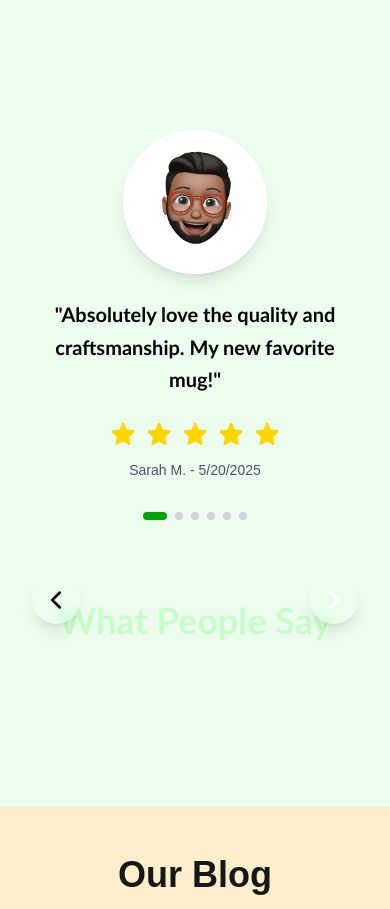
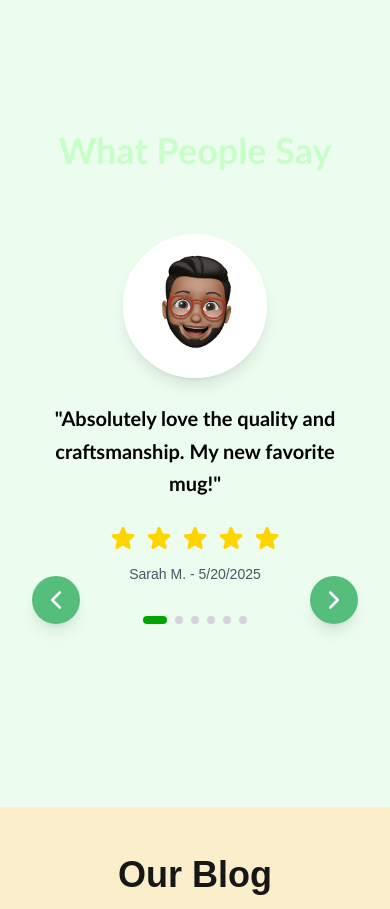
Before and after one commit to M0hammedHaris/mud_potter, a Next.js app: page / in a window 390 px wide. Shown: the part 7100-8009 px from the top of the page. Built offline with nearby package versions, Linux system fonts and the light colour scheme.

Commit message:
feat: add section heading to CustomerReviews component and update button styles for improved visibility

```diff
--- a/src/components/customer-reviews.tsx
+++ b/src/components/customer-reviews.tsx
@@ -101,27 +101,36 @@ const CustomerReviews = () => {
     >
       <div className="max-w-6xl w-full flex flex-col items-center gap-8 md:gap-12 relative">
 
+        {/* Section heading first to ensure it's at the top of the visual structure */}
+        <h2
+          id="customer-reviews-heading"
+          className="text-4xl sm:text-5xl md:text-6xl lg:text-[100px] xl:text-[120px] font-bold text-[var(--review-heading-text)] text-center mb-8 md:mb-12"
+          style={{ fontFamily: "'Gill Sans MT', sans-serif" }}
+        >
+          What People Say
+        </h2>
+
         {/* Mobile Previous Button - Bottom Left */}
-        <div className="absolute left-4 bottom-4 block md:hidden z-20">
+        <div className="absolute left-4 bottom-4 block md:hidden z-10">
           <button
             aria-label="Previous review"
             onClick={handlePrevReview}
-            className="p-3 bg-[var(--review-nav-button-bg)]/70 backdrop-blur-sm rounded-full hover:bg-[var(--review-nav-button-bg)]/90 transition-all duration-200 shadow-lg min-w-[44px] min-h-[44px] flex items-center justify-center"
+            className="p-3 bg-green-600/70 backdrop-blur-sm rounded-full hover:bg-green-600/90 transition-all duration-200 shadow-lg min-w-[44px] min-h-[44px] flex items-center justify-center"
           >
-            <svg xmlns="http://www.w3.org/2000/svg" fill="none" viewBox="0 0 24 24" strokeWidth={2.5} stroke="currentColor" className="w-6 h-6 text-black">
+            <svg xmlns="http://www.w3.org/2000/svg" fill="none" viewBox="0 0 24 24" strokeWidth={2.5} stroke="currentColor" className="w-6 h-6 text-white">
               <path strokeLinecap="round" strokeLinejoin="round" d="M15.75 19.5 8.25 12l7.5-7.5" />
             </svg>
           </button>
         </div>
 
         {/* Desktop Previous Button */}
-        <div className="absolute left-0 top-1/2 -translate-y-1/2 hidden md:block -ml-2 sm:-ml-4 md:-ml-6 lg:-ml-10 xl:-ml-16 z-20">
+        <div className="absolute left-0 top-1/2 -translate-y-1/2 hidden md:block -ml-2 sm:-ml-4 md:-ml-6 lg:-ml-10 xl:-ml-16 z-10">
           <button
             aria-label="Previous review"
             onClick={handlePrevReview}
-            className="p-3 bg-[var(--review-nav-button-bg)]/50 rounded-l-xl rounded-r-none hover:bg-[var(--review-nav-button-bg)]/75 transition-colors min-w-[44px] min-h-[44px] flex items-center justify-center"
+            className="p-3 bg-primary rounded-l-xl rounded-r-none hover:bg-opacity-80 transition-colors min-w-[44px] min-h-[44px] flex items-center justify-center"
           >
-            <svg xmlns="http://www.w3.org/2000/svg" fill="none" viewBox="0 0 24 24" strokeWidth={2.5} stroke="currentColor" className="w-6 h-10 text-black">
+            <svg xmlns="http://www.w3.org/2000/svg" fill="none" viewBox="0 0 24 24" strokeWidth={2.5} stroke="currentColor" className="w-6 h-10 text-white">
               <path strokeLinecap="round" strokeLinejoin="round" d="M15.75 19.5 8.25 12l7.5-7.5" />
             </svg>
           </button>
@@ -174,11 +183,11 @@ const CustomerReviews = () => {
         </div>
 
         {/* Mobile Next Button - Bottom Right */}
-        <div className="absolute right-4 bottom-4 block md:hidden z-20">
+        <div className="absolute right-4 bottom-4 block md:hidden z-10">
           <button
             aria-label="Next review"
             onClick={handleNextReview}
-            className="p-3 bg-primary/70 backdrop-blur-sm rounded-full hover:bg-primary/90 transition-all duration-200 shadow-lg min-w-[44px] min-h-[44px] flex items-center justify-center"
+            className="p-3 bg-green-600/70 backdrop-blur-sm rounded-full hover:bg-green-600/90 transition-all duration-200 shadow-lg min-w-[44px] min-h-[44px] flex items-center justify-center"
           >
             <svg xmlns="http://www.w3.org/2000/svg" fill="none" viewBox="0 0 24 24" strokeWidth={2.5} stroke="currentColor" className="w-6 h-6 text-white">
               <path strokeLinecap="round" strokeLinejoin="round" d="m8.25 4.5 7.5 7.5-7.5 7.5" />
@@ -187,7 +196,7 @@ const CustomerReviews = () => {
         </div>
 
         {/* Desktop Next Button */}
-        <div className="absolute right-0 top-1/2 -translate-y-1/2 hidden md:block -mr-2 sm:-mr-4 md:-mr-6 lg:-mr-10 xl:-mr-16 z-20">
+        <div className="absolute right-0 top-1/2 -translate-y-1/2 hidden md:block -mr-2 sm:-mr-4 md:-mr-6 lg:-mr-10 xl:-mr-16 z-10">
           <button
             aria-label="Next review"
             onClick={handleNextReview}
@@ -198,14 +207,6 @@ const CustomerReviews = () => {
             </svg>
           </button>
         </div>
-
-        <h2
-          id="customer-reviews-heading"
-          className="text-4xl sm:text-5xl md:text-6xl lg:text-[100px] xl:text-[120px] font-bold text-[var(--review-heading-text)] text-center mt-8 md:mt-12"
-          style={{ fontFamily: "'Gill Sans MT', sans-serif" }}
-        >
-          What People Say
-        </h2>
       </div>
     </section>
   );
```
